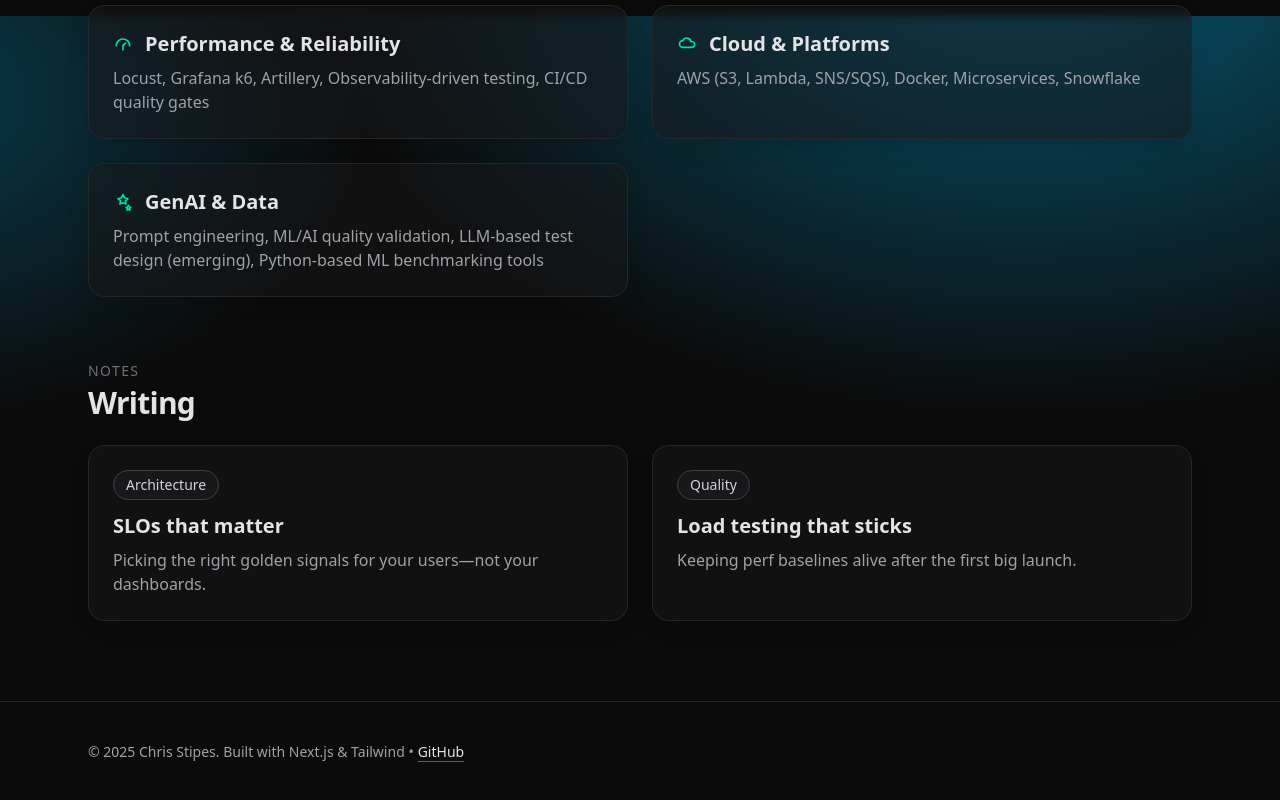
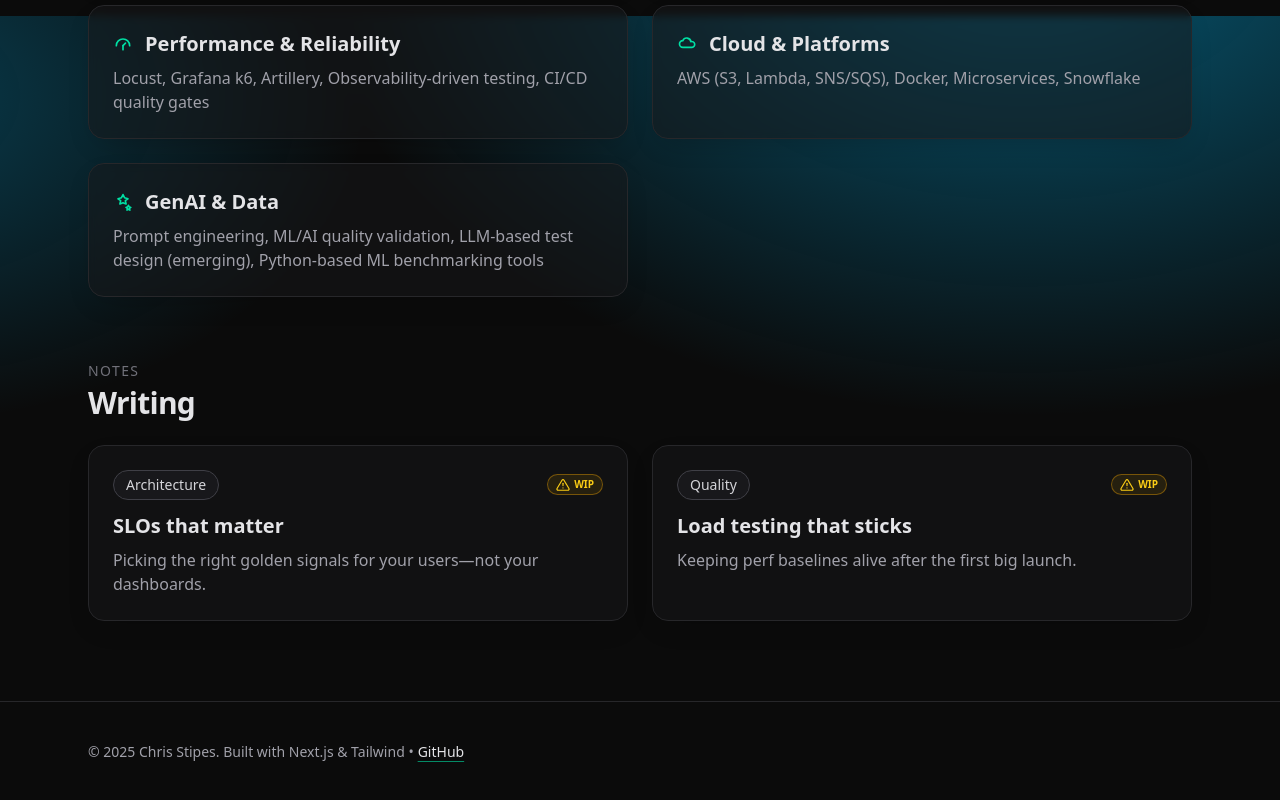
Before and after one commit to cstipes-devs/stipes-nextjs-tailwind, a Next.js app: page / in a window 1280 px wide. Shown: the part 1584-2384 px from the top of the page. Built offline with nearby package versions, Linux system fonts and the light colour scheme.

Commit message:
add WIP badge

```diff
--- /dev/null
+++ b/app/(site)/components/WipIcon.tsx
@@ -0,0 +1,27 @@
+export function WipIcon({ className = "" }: { className?: string }) {
+  return (
+    <span
+      className={
+        "inline-flex items-center gap-1 rounded-full border border-yellow-600/50 bg-yellow-500/10 px-2 py-0.5 text-[10px] font-semibold text-yellow-400 " +
+        className
+      }
+      title="Work in progress"
+    >
+      <svg
+        className="h-3.5 w-3.5"
+        viewBox="0 0 24 24"
+        fill="none"
+        stroke="currentColor"
+        strokeWidth="2"
+        strokeLinecap="round"
+        strokeLinejoin="round"
+        aria-hidden
+      >
+        <path d="M10.29 3.86L1.82 18a2 2 0 001.71 3h16.94a2 2 0 001.71-3L13.71 3.86a2 2 0 00-3.42 0z" />
+        <path d="M12 9v4" />
+        <path d="M12 17h.01" />
+      </svg>
+      WIP
+    </span>
+  );
+}
--- a/app/(site)/page.tsx
+++ b/app/(site)/page.tsx
@@ -4,6 +4,7 @@ import { Hero } from "./components/Hero";
 import { Section } from "./components/Section";
 import { StatCard } from "./components/StatCard";
 import { ChatWidget } from "./components/ChatWidget";
+import { WipIcon } from "./components/WipIcon";
 
 export default function Page() {
   return (
@@ -108,12 +109,18 @@ export default function Page() {
       <Section title="Writing" eyebrow="Notes">
         <div className="grid gap-6 md:grid-cols-2">
           <a className="card p-6 hover:border-zinc-600 transition" href="#">
-            <div className="badge">Architecture</div>
+            <div className="flex items-center justify-between">
+              <div className="badge">Architecture</div>
+              <WipIcon />
+            </div>
             <h3 className="mt-3 text-xl font-semibold">SLOs that matter</h3>
             <p className="mt-2 text-zinc-400">Picking the right golden signals for your users—not your dashboards.</p>
           </a>
           <a className="card p-6 hover:border-zinc-600 transition" href="#">
-            <div className="badge">Quality</div>
+            <div className="flex items-center justify-between">
+              <div className="badge">Quality</div>
+              <WipIcon />
+            </div>
             <h3 className="mt-3 text-xl font-semibold">Load testing that sticks</h3>
             <p className="mt-2 text-zinc-400">Keeping perf baselines alive after the first big launch.</p>
           </a>
```
